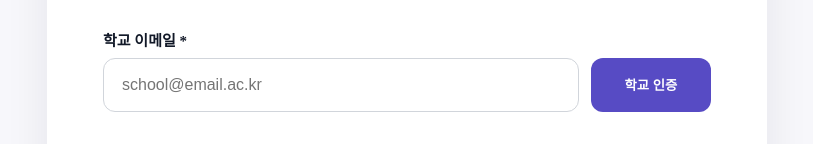
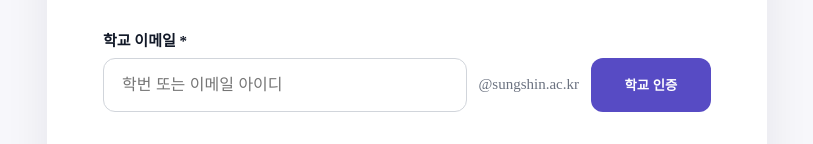
Before and after one commit to 4-MOARI/MOARI_FE, a React (Vite) app: page /signup in a window 1280 px wide. Shown: the part 651-795 px from the top of the page, without its empty margins (233-1046 px from the left). Built offline with nearby package versions, Linux system fonts and the light colour scheme; no server answers; the HTML template or start-up script is replaced by a standard one.

Commit message:
feat: update auth email verification

```diff
--- a/src/pages/Auth/AuthPage.css
+++ b/src/pages/Auth/AuthPage.css
@@ -221,7 +221,23 @@
   margin-bottom: 26px;
 }
 
-.email-row,
+.email-row {
+  display: grid;
+  grid-template-columns: 1fr auto 120px;
+  gap: 12px;
+  align-items: center;
+  margin-bottom: 24px;
+}
+
+.email-domain {
+  height: 54px;
+  display: flex;
+  align-items: center;
+  color: #6b7280;
+  font-size: 15px;
+  white-space: nowrap;
+}
+
 .code-row {
   display: grid;
   grid-template-columns: 1fr 120px;
@@ -313,7 +329,7 @@
   line-height: 88px;
 }
 
-/* 비밀번호 찾기 - 인증/확인 버튼 피그마 스타일 */
+
 .find-card .password-row {
   display: grid;
   grid-template-columns: 1fr 110px;
--- a/src/pages/Auth/SignupPage.jsx
+++ b/src/pages/Auth/SignupPage.jsx
@@ -6,6 +6,22 @@ import {
   signup,
 } from '../../api/authApi';
 import './AuthPage.css';
+
+const schools = [
+  { schoolId: 1, name: '성신여자대학교', domain: 'sungshin.ac.kr' },
+  { schoolId: 2, name: '서울대학교', domain: 'snu.ac.kr' },
+  { schoolId: 3, name: '연세대학교', domain: 'yonsei.ac.kr' },
+  { schoolId: 4, name: '고려대학교', domain: 'korea.ac.kr' },
+  { schoolId: 5, name: '서강대학교', domain: 'sogang.ac.kr' },
+  { schoolId: 6, name: '성균관대학교', domain: 'skku.edu' },
+  { schoolId: 7, name: '한양대학교', domain: 'hanyang.ac.kr' },
+  { schoolId: 8, name: '중앙대학교', domain: 'cau.ac.kr' },
+  { schoolId: 9, name: '경희대학교', domain: 'khu.ac.kr' },
+  { schoolId: 10, name: '한국외국어대학교', domain: 'hufs.ac.kr' },
+  { schoolId: 11, name: '서울시립대학교', domain: 'uos.ac.kr' },
+  { schoolId: 12, name: '이화여자대학교', domain: 'ewha.ac.kr' },
+  { schoolId: 13, name: '숙명여자대학교', domain: 'sookmyung.ac.kr' },
+];
 
 export default function SignupPage() {
   const navigate = useNavigate();
@@ -24,6 +40,13 @@ export default function SignupPage() {
   const [errorMessage, setErrorMessage] = useState('');
   const [isEmailVerified, setIsEmailVerified] = useState(false);
 
+  const selectedSchool = schools.find(
+    (school) => school.schoolId === Number(form.schoolId)
+  );
+
+  const schoolDomain = selectedSchool?.domain || '';
+  const fullEmail = form.email ? `${form.email}@${schoolDomain}` : '';
+
   const handleChange = (e) => {
     const { name, value } = e.target;
 
@@ -32,7 +55,7 @@ export default function SignupPage() {
       [name]: value,
     }));
 
-    if (name === 'email') {
+    if (name === 'email' || name === 'schoolId') {
       setIsEmailVerified(false);
       setMessage('');
     }
@@ -44,11 +67,11 @@ export default function SignupPage() {
       setMessage('');
 
       if (!form.email) {
-        setErrorMessage('학교 이메일을 입력해주세요.');
+        setErrorMessage('학교 이메일 아이디를 입력해주세요.');
         return;
       }
 
-      await sendVerificationCode(form.email, Number(form.schoolId));
+      await sendVerificationCode(fullEmail, Number(form.schoolId));
       setMessage('인증번호가 발송되었습니다.');
     } catch (err) {
       setErrorMessage(err.response?.data?.error?.message || '인증번호 발송 실패');
@@ -65,7 +88,7 @@ export default function SignupPage() {
         return;
       }
 
-      await confirmVerificationCode(form.email, form.code);
+      await confirmVerificationCode(fullEmail, form.code);
       setIsEmailVerified(true);
       setMessage('이메일 인증이 완료되었습니다.');
     } catch (err) {
@@ -97,7 +120,7 @@ export default function SignupPage() {
         userId: form.userId,
         userName: form.userName,
         password: form.password,
-        email: form.email,
+        email: fullEmail,
         schoolId: Number(form.schoolId),
       });
 
@@ -172,19 +195,11 @@ export default function SignupPage() {
         <div className="school-field">
           <label>학교 선택 *</label>
           <select name="schoolId" value={form.schoolId} onChange={handleChange}>
-            <option value={1}>성신여자대학교</option>
-            <option value={2}>서울대학교</option>
-            <option value={3}>연세대학교</option>
-            <option value={4}>고려대학교</option>
-            <option value={5}>서강대학교</option>
-            <option value={6}>성균관대학교</option>
-            <option value={7}>한양대학교</option>
-            <option value={8}>중앙대학교</option>
-            <option value={9}>경희대학교</option>
-            <option value={10}>한국외국어대학교</option>
-            <option value={11}>서울시립대학교</option>
-            <option value={12}>이화여자대학교</option>
-            <option value={13}>숙명여자대학교</option>
+            {schools.map((school) => (
+              <option key={school.schoolId} value={school.schoolId}>
+                {school.name}
+              </option>
+            ))}
           </select>
         </div>
 
@@ -194,8 +209,9 @@ export default function SignupPage() {
             name="email"
             value={form.email}
             onChange={handleChange}
-            placeholder="school@email.ac.kr"
+            placeholder="학번 또는 이메일 아이디"
           />
+          <span className="email-domain">@{schoolDomain}</span>
           <button type="button" onClick={handleSendCode}>
             학교 인증
           </button>
```
